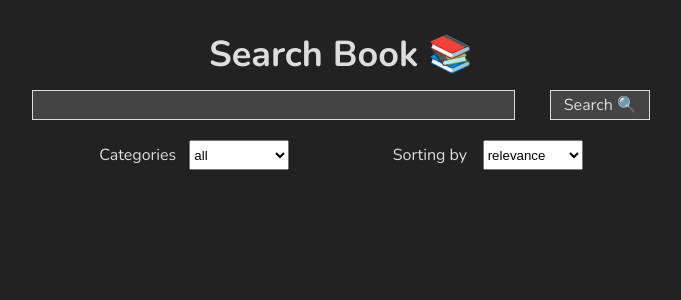
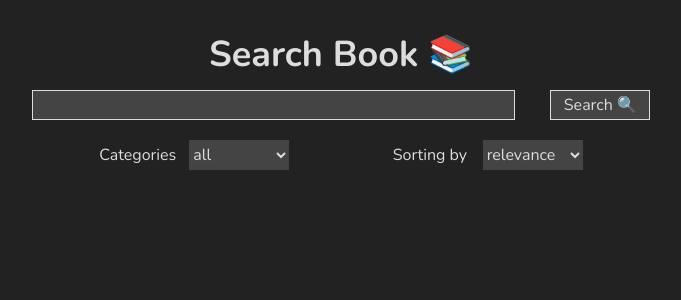
Before and after one commit to nxiiln/book-search-app, a React app: page /#/ in a window 1280 px wide. Shown: the top 300 px of the page, without its empty margins (299-980 px from the left). Built offline with nearby package versions, Linux system fonts and the light colour scheme; the HTML template or start-up script is replaced by a standard one.

Commit message:
add custom style

```diff
--- a/src/components/Select.ts
+++ b/src/components/Select.ts
@@ -4,7 +4,27 @@ import styled from 'styled-components';
 const Select = styled.select`
   width: 100px;
   height: 30px;
+  font-family: var(--font-main);
+  font-size: 16px;
+  color: var(--color-main);
+  background: var(--color-fade);
+  border: none;
   cursor: pointer;
+  outline: none;
+  transition: all ease-out 0.2s;
+
+  &:hover, &:focus-visible {
+    background: var(--color-accent);
+    transform: scale(1.07);
+  }
+
+  & > option {
+    font-family: var(--font-main);
+    font-size: 16px;
+    color: var(--color-main);
+    background: var(--color-fade);
+    cursor: pointer;
+  }
 `
 
 
```
